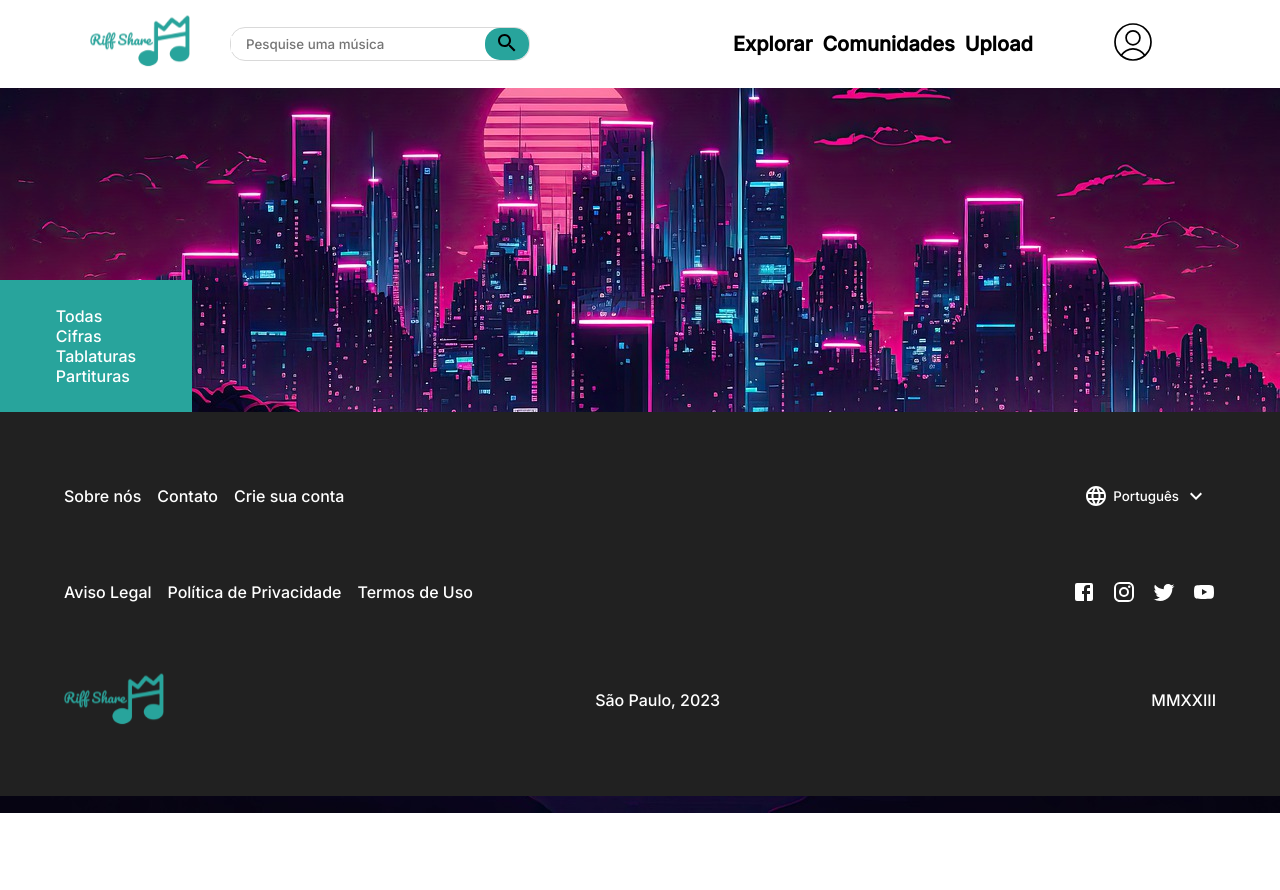
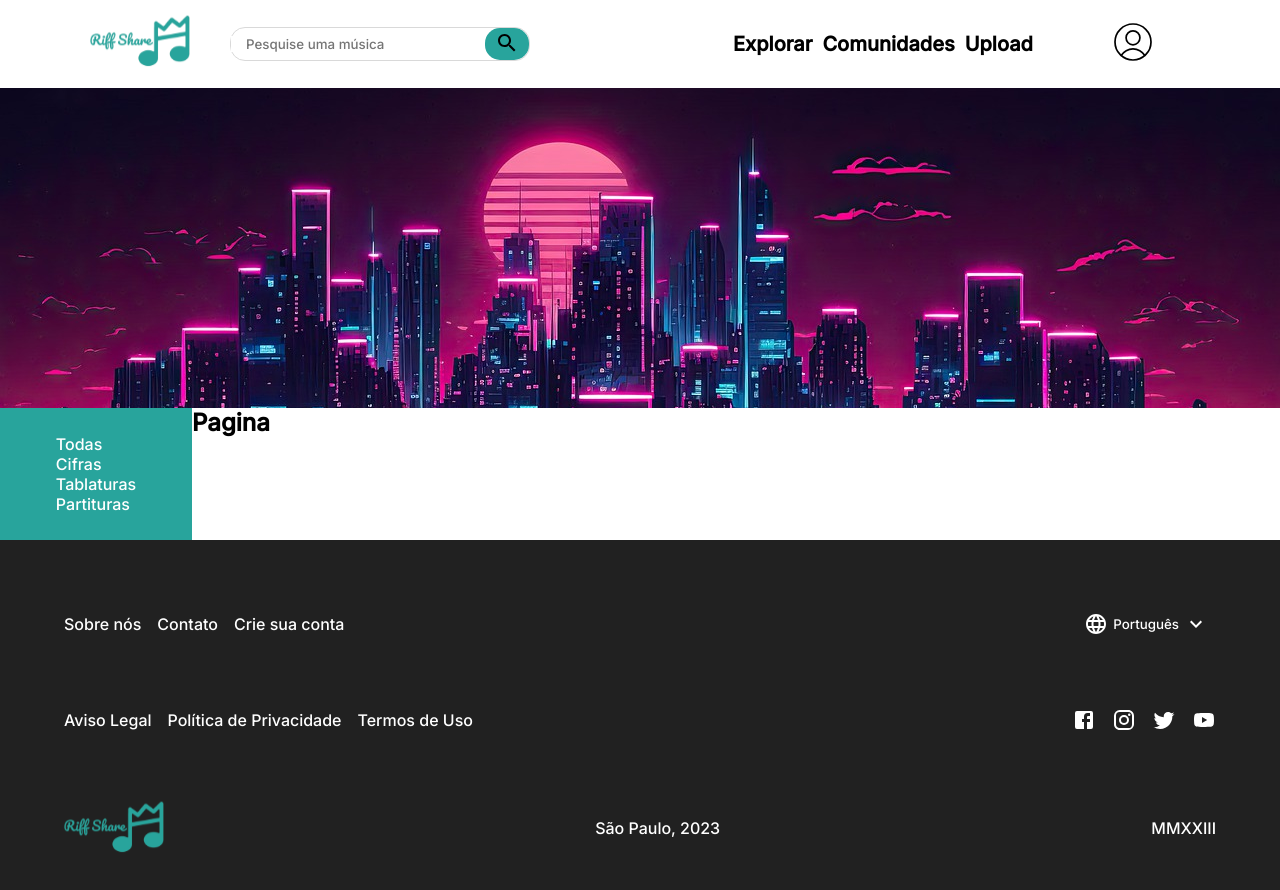
Before and after one commit to Erne1984/Project-Legato, a React (Create React App) app in the folder Frontend/project_legato/: page /Perfil in a window 1280 px wide. Shown: the top 890 px of the page. Before the commit the page ends 813 px from the top, so only its background shows below. Built offline with nearby package versions, Linux system fonts and the light colour scheme.

Commit message:
Pagina_Perfil_inicio

```diff
--- a/Frontend/project_legato/src/App.jsx
+++ b/Frontend/project_legato/src/App.jsx
@@ -1,12 +1,12 @@
 import { BrowserRouter as Router, Routes, Route, Link } from 'react-router-dom';
+import './App.css';
 
 import Header from './components/Header/Header';
 import Footer from './components/Footer/Footer';
 import Home from './pages/Home/Home';
 import Explorar from './pages/Explorar/Explorar';
+import Perfil_Usuario from './pages/Perfil_Usuario/Perfil_Usuario';
 
-import './App.css';
-import Perfil from './components/Perfil/Perfil';
 
 function App() {
   return (
@@ -16,7 +16,7 @@ function App() {
     <Routes>
       <Route path="/" element={ <Home/> } />
       <Route path="/Explorar" element={ <Explorar/> } />
-      <Route path="/Perfil" element={ <Perfil/> } />
+      <Route path="/Perfil" element={ <Perfil_Usuario/> } />
 
     </Routes>
     <Footer/>
--- a/Frontend/project_legato/src/components/Perfil/Perfil.css
+++ b/Frontend/project_legato/src/components/Perfil/Perfil.css
@@ -1,13 +1,10 @@
-.background{
-    padding-bottom: 15%;
-}
 
-.background img {
+.background {
     width: 100%;
-    position: absolute;
-    z-index: -1;
+    height: 20rem;
+    background-size: cover;
     object-fit: cover;
-    margin: -10% 0px 0px 0px;
+    object-position: 100% 10%;
 }
 
 .background + aside{
--- a/Frontend/project_legato/src/components/Perfil/Perfil.jsx
+++ b/Frontend/project_legato/src/components/Perfil/Perfil.jsx
@@ -5,10 +5,8 @@ import './Perfil.css';
 
 const Perfil = () => {
     return (
-        <main>
-            <div className='background'>
-                <img src={Wallpaper} alt="" />
-            </div>
+        <>
+            <img className="background" src={Wallpaper} alt="" />
             <aside>
                 <span>
                     <li>Todas</li>
@@ -17,7 +15,7 @@ const Perfil = () => {
                     <li>Partituras</li>
                 </span>
             </aside>
-        </main>
+        </>
     )
 }
 
--- /dev/null
+++ b/Frontend/project_legato/src/pages/Perfil_Usuario/Perfil_Usuario.css
@@ -0,0 +1,11 @@
+main {
+    display: flex;
+    flex-wrap: wrap;
+    width: 25%;
+    background-color: #FFFFFF;
+}
+
+.Perfil_usuario {
+    display: flex;
+    flex-wrap: wrap;
+}
--- /dev/null
+++ b/Frontend/project_legato/src/pages/Perfil_Usuario/Perfil_Usuario.jsx
@@ -0,0 +1,17 @@
+import React from 'react';
+import './Perfil_Usuario.css';
+import Perfil from '../../components/Perfil/Perfil';
+
+
+const Perfil_Usuario = () => {
+    return (
+        <div className='Perfil_usuario'>
+            <Perfil />
+            <main >
+                <h2>Pagina</h2>
+            </main>
+        </div>
+    )
+}
+
+export default Perfil_Usuario;
```
